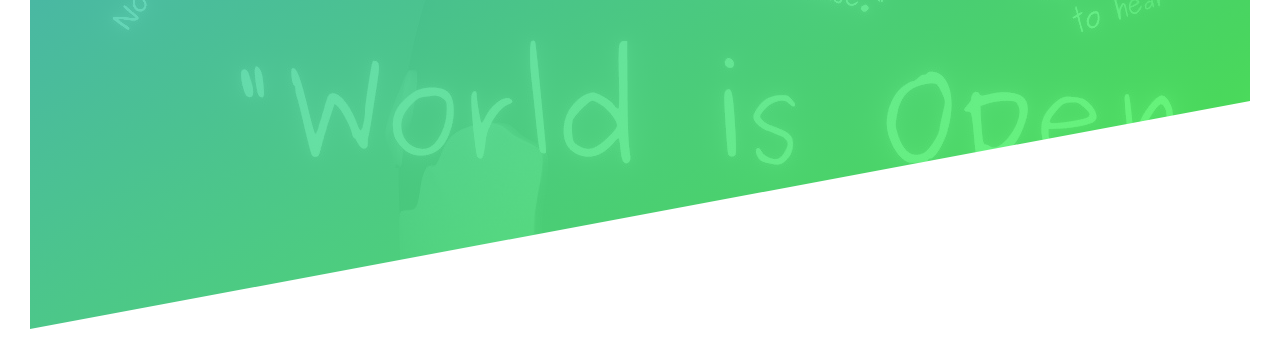
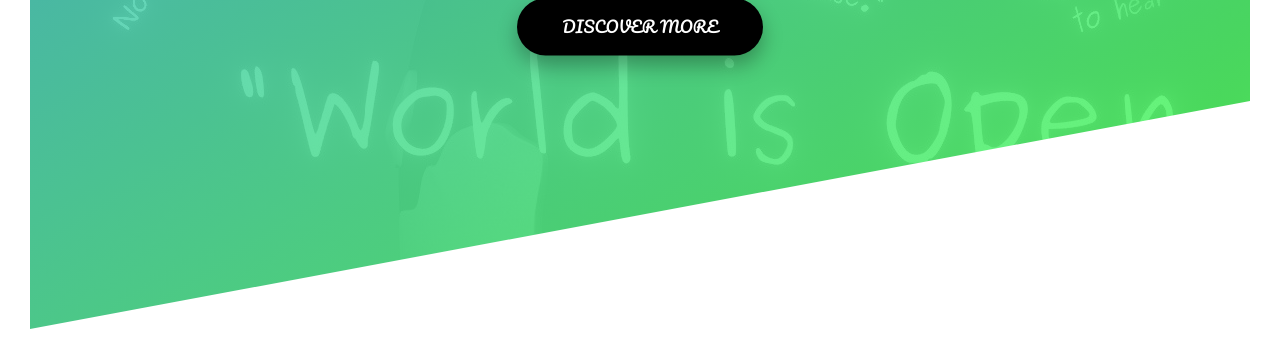
Before and after one commit to funnypar/FOSS, a plain HTML site: page index.html in a window 1280 px wide. Shown: the part 461-820 px from the top of the page. Drawn offline with Linux system fonts and the light colour scheme; a web font is replaced by a local one.

Commit message:
Added header btn

```diff
--- a/index.html
+++ b/index.html
@@ -23,6 +23,8 @@
       <div class="header-text">
         <span class="header-text-up">foss</span
         ><span class="header-text-down">free open source software</span>
+
+        <a href="#" class="btn btn-black">discover more</a>
       </div>
     </header>
   </body>
--- a/style.css
+++ b/style.css
@@ -1,3 +1,5 @@
+@import url("https://fonts.googleapis.com/css2?family=Splash&display=swap");
+@import url("https://fonts.googleapis.com/css2?family=Pacifico&display=swap");
 * {
   margin: 0;
   padding: 0;
@@ -6,6 +8,7 @@
 
 :root {
   --font-Lato: "Lato", sans-serif;
+  --font-Pacifico: "Pacifico", cursive;
   --radius: 1rem;
 }
 
@@ -49,6 +52,7 @@ body {
   top: 40%;
   left: 50%;
   transform: translate(-50%, -50%);
+  text-align: center;
 }
 .header-text-up,
 .header-text-down {
@@ -70,6 +74,7 @@ body {
   font-weight: 400;
   font-size: 30px;
   letter-spacing: 0.5rem;
+  margin-bottom: 70px;
 
   animation: header-text-down 2s;
 }
@@ -107,3 +112,40 @@ body {
     opacity: 1;
   }
 }
+
+.btn {
+  text-transform: uppercase;
+  text-decoration: none;
+  font-family: var(--font-Pacifico);
+  display: inline-block;
+  border-radius: 100px;
+  box-shadow: 0 10px 20px rgba(0, 0, 0, 0.3);
+  transition: all 0.2s;
+
+  animation: header-btn 2s;
+}
+.btn-black:visited,
+.btn-black {
+  background-color: #000;
+  padding: 15px 45px;
+  color: #fff;
+}
+.btn:hover {
+  box-shadow: 0 10px 20px rgba(0, 0, 0, 0.5);
+  /* transform: scale(1.05); */
+}
+.btn:active {
+  transform: translateY(3px);
+  box-shadow: 0 5px 10px rgba(0, 0, 0, 0.6);
+}
+
+@keyframes header-btn {
+  from {
+    opacity: 0;
+    transform: translateY(500px);
+  }
+  to {
+    opacity: 1;
+    transform: translate(0);
+  }
+}
```
